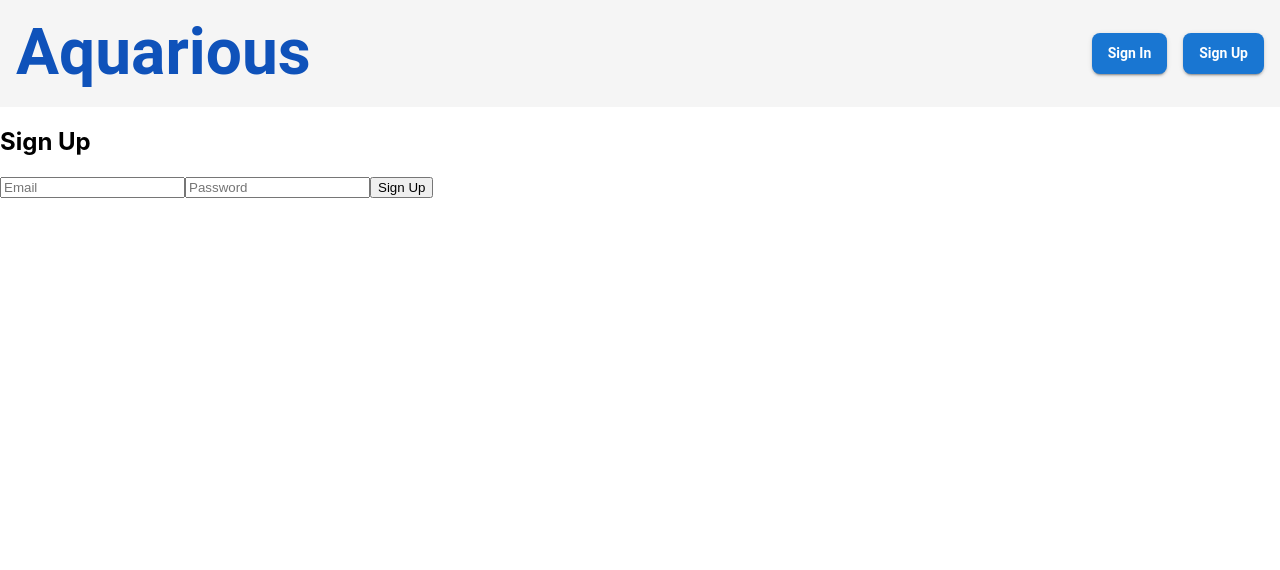
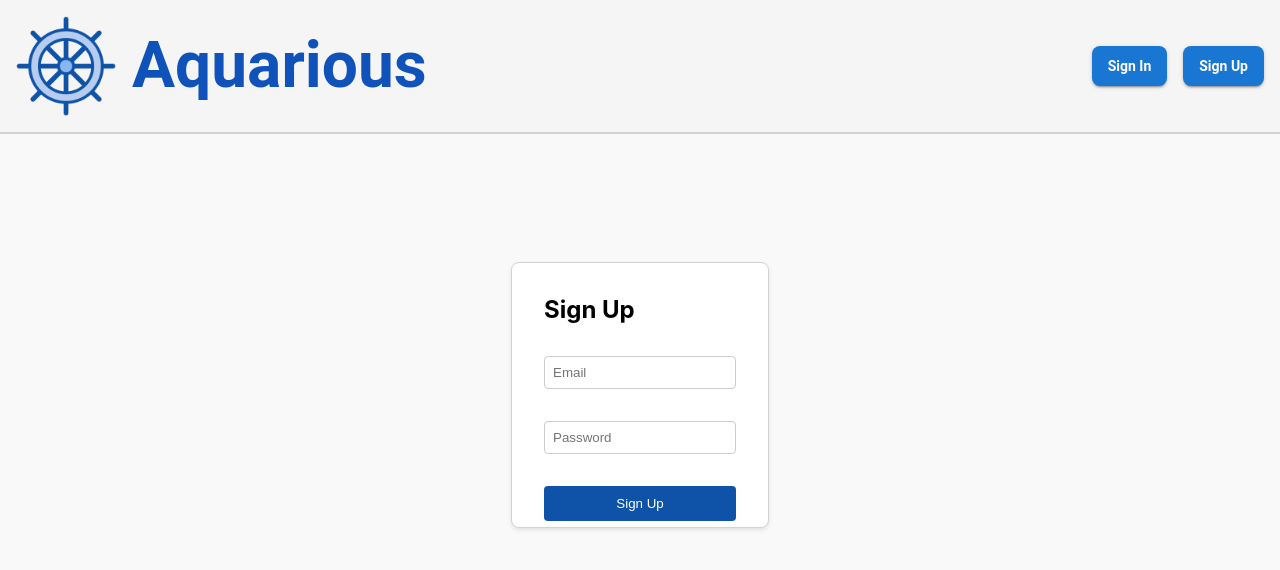
Before and after one commit to aryan84xd/Aquarious, a React (Create React App) app: page /signup in a window 1280 px wide. Shown: the top 570 px of the page. Built offline with nearby package versions, Linux system fonts and the light colour scheme.

Commit message:
style changes in signup and sigin  and logo added

```diff
--- a/src/components/Preheader.jsx
+++ b/src/components/Preheader.jsx
@@ -1,5 +1,6 @@
 import React, { useState } from "react";
 import Stack from "@mui/material/Stack";
+import logo from "../assets/logo.png";
 
 import ButtonTemplate from "./ButtonTemplate";
 import { Typography } from "@mui/material";
@@ -9,15 +10,22 @@ const Preheader = ({ children }) => {
     console.log("SignedIN/Singup");
   };
   return (
-
     <Stack
       direction="row"
       justifyContent="space-between"
       alignItems="center"
       padding={2}
-      sx={{ backgroundColor: "#f5f5f5" }}
+      sx={{
+        backgroundColor: "#f5f5f5",
+        borderBottom: "2px solid lightgrey", // Add bottom border only
+      }}
     >
-      <Typography variant="h1" color="title">Aquarious</Typography>
+      <Stack spacing={2} direction="row" alignItems="center">
+        <img src={logo} alt="Logo" width="100rem" height="100rem"></img>
+        <Typography variant="h1" color="title">
+          Aquarious
+        </Typography>
+      </Stack>
       <Stack spacing={2} direction="row">
         <ButtonTemplate
           label="Sign In"
--- a/src/components/SignIn.jsx
+++ b/src/components/SignIn.jsx
@@ -1,7 +1,7 @@
 import React, { useState } from 'react';
 import { supabase } from '../supabaseClient';
 import { useNavigate } from 'react-router-dom';
-
+import { Stack } from '@mui/material';
 const SignIn = () => {
   const [email, setEmail] = useState('');
   const [password, setPassword] = useState('');
@@ -18,7 +18,29 @@ const SignIn = () => {
   };
 
   return (
-    <div>
+    <div
+      style={{
+        display: 'flex',
+        justifyContent: 'center', // Center horizontally
+        alignItems: 'flex-start', // Align items starting from the top
+        height: '80vh',
+        width:'100vw', // Full viewport height
+        backgroundColor: '#f9f9f9', // Optional background color for the page
+      }}
+    >
+      <Stack
+        spacing={4} // Adds spacing between children
+        sx={{
+          width:'15vw',
+          height:'25vh',
+          backgroundColor: '#fff', // Optional: white background for form
+          padding: 4, // Adds padding inside the Stack
+          border: '1px solid lightgrey', // Light grey border
+          borderRadius: 2, // Optional: rounded corners
+          marginTop: '10%', // Distance from the top
+          boxShadow: '0 2px 4px rgba(0,0,0,0.1)', // Optional: subtle shadow for aesthetics
+        }}
+      >
         <h2>Sign In</h2>
         {error && <p style={{ color: 'red' }}>{error}</p>}
         <input
@@ -26,14 +48,29 @@ const SignIn = () => {
           placeholder="Email"
           value={email}
           onChange={(e) => setEmail(e.target.value)}
+          style={{ padding: '8px', borderRadius: '4px', border: '1px solid #ccc' }} // Styled input
         />
         <input
           type="password"
           placeholder="Password"
           value={password}
           onChange={(e) => setPassword(e.target.value)}
+          style={{ padding: '8px', borderRadius: '4px', border: '1px solid #ccc' }} // Styled input
         />
-      <button onClick={handleSignIn}>Sign In</button>
+        <button
+          onClick={handleSignIn}
+          style={{
+            padding: '10px 20px',
+            border: 'none',
+            borderRadius: '4px',
+            backgroundColor: '#0F53A8',
+            color: '#fff',
+            cursor: 'pointer',
+          }}
+        >
+          Sign In
+        </button>
+      </Stack>
     </div>
   );
 };
--- a/src/components/SignUp.jsx
+++ b/src/components/SignUp.jsx
@@ -1,11 +1,11 @@
-import React, { useState } from 'react';
-import { supabase } from '../supabaseClient';
-import { useNavigate } from 'react-router-dom';
-
+import React, { useState } from "react";
+import { supabase } from "../supabaseClient";
+import { useNavigate } from "react-router-dom";
+import { Stack } from "@mui/material";
 const SignUp = () => {
-  const [email, setEmail] = useState('');
-  const [password, setPassword] = useState('');
-  const [error, setError] = useState('');
+  const [email, setEmail] = useState("");
+  const [password, setPassword] = useState("");
+  const [error, setError] = useState("");
   const navigate = useNavigate();
 
   const handleSignUp = async () => {
@@ -13,27 +13,65 @@ const SignUp = () => {
     if (error) {
       setError(error.message);
     } else {
-      navigate('/orders'); // Redirect to orders page
+      navigate("/orders"); // Redirect to orders page
     }
   };
 
   return (
-    <div>
+    <div
+      style={{
+        height: '80vh',
+        width:'100vw',
+        display: "flex",
+        justifyContent: "center", // Center horizontally
+        alignItems: "flex-start", // Align items starting from the top
+       // Full viewport height
+        backgroundColor: "#f9f9f9", // Optional background color for the page
+      }}
+    >
+      <Stack
+        spacing={4} // Adds spacing between children
+        sx={{
+          width:'15vw',
+          height:'25vh',
+          backgroundColor: "#fff", // Optional: white background for form
+          padding: 4, // Adds padding inside the Stack
+          border: "1px solid lightgrey", // Light grey border
+          borderRadius: 2, // Optional: rounded corners
+          marginTop: "10%", // Distance from the top
+          boxShadow: "0 2px 4px rgba(0,0,0,0.1)", // Optional: subtle shadow for aesthetics
+        }}
+      >
         <h2>Sign Up</h2>
-      {error && <p style={{ color: 'red' }}>{error}</p>}
+        {error && <p style={{ color: "red" }}>{error}</p>}
         <input
           type="email"
           placeholder="Email"
           value={email}
           onChange={(e) => setEmail(e.target.value)}
+          style={{ padding: '8px', borderRadius: '4px', border: '1px solid #ccc' }}
         />
         <input
           type="password"
           placeholder="Password"
           value={password}
           onChange={(e) => setPassword(e.target.value)}
+          style={{ padding: '8px', borderRadius: '4px', border: '1px solid #ccc' }}
         />
-      <button onClick={handleSignUp}>Sign Up</button>
+        <button
+          onClick={handleSignUp}
+          style={{
+            padding: "10px 20px",
+            border: "none",
+            borderRadius: "4px",
+            backgroundColor: "#0F53A8",
+            color: "#fff",
+            cursor: "pointer",
+          }}
+        >
+          Sign Up
+        </button>
+      </Stack>
     </div>
   );
 };
```
Also changed, not shown: src/assets/logo.png (added). Lines whose indentation alone changed are shown as unchanged.
